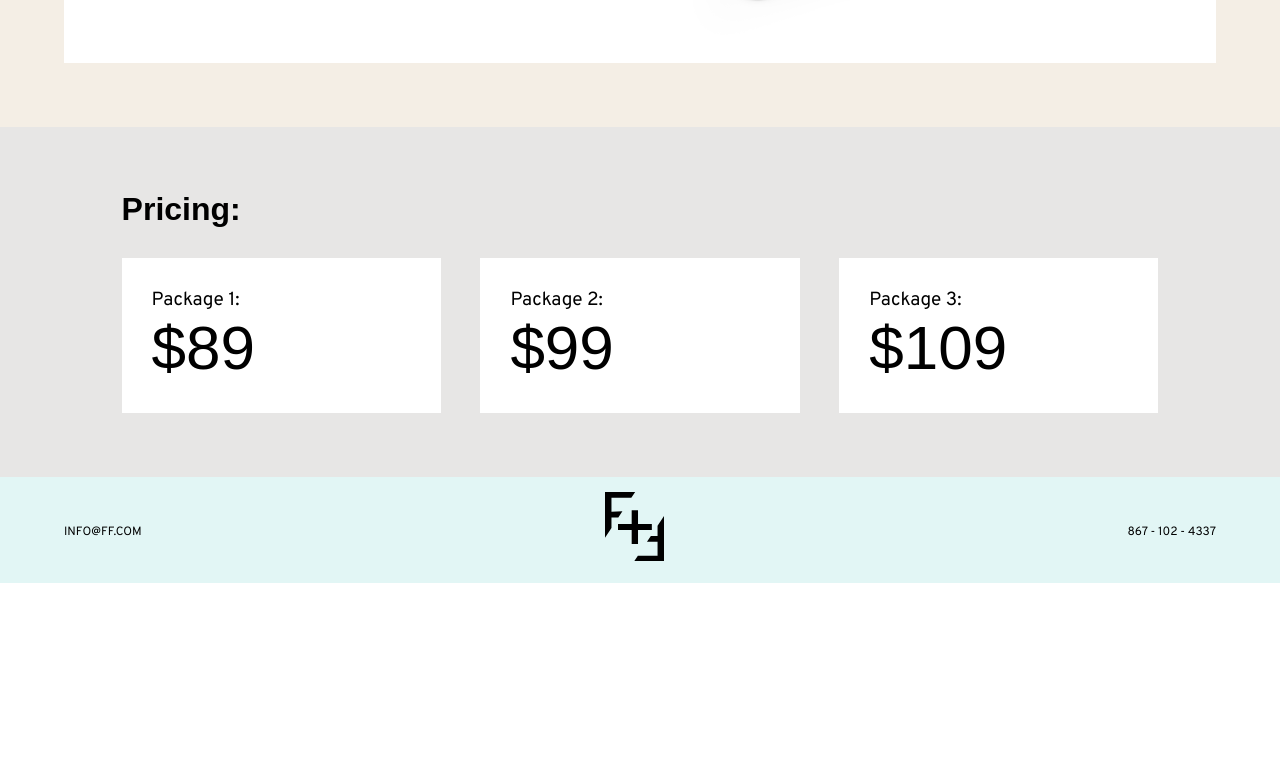
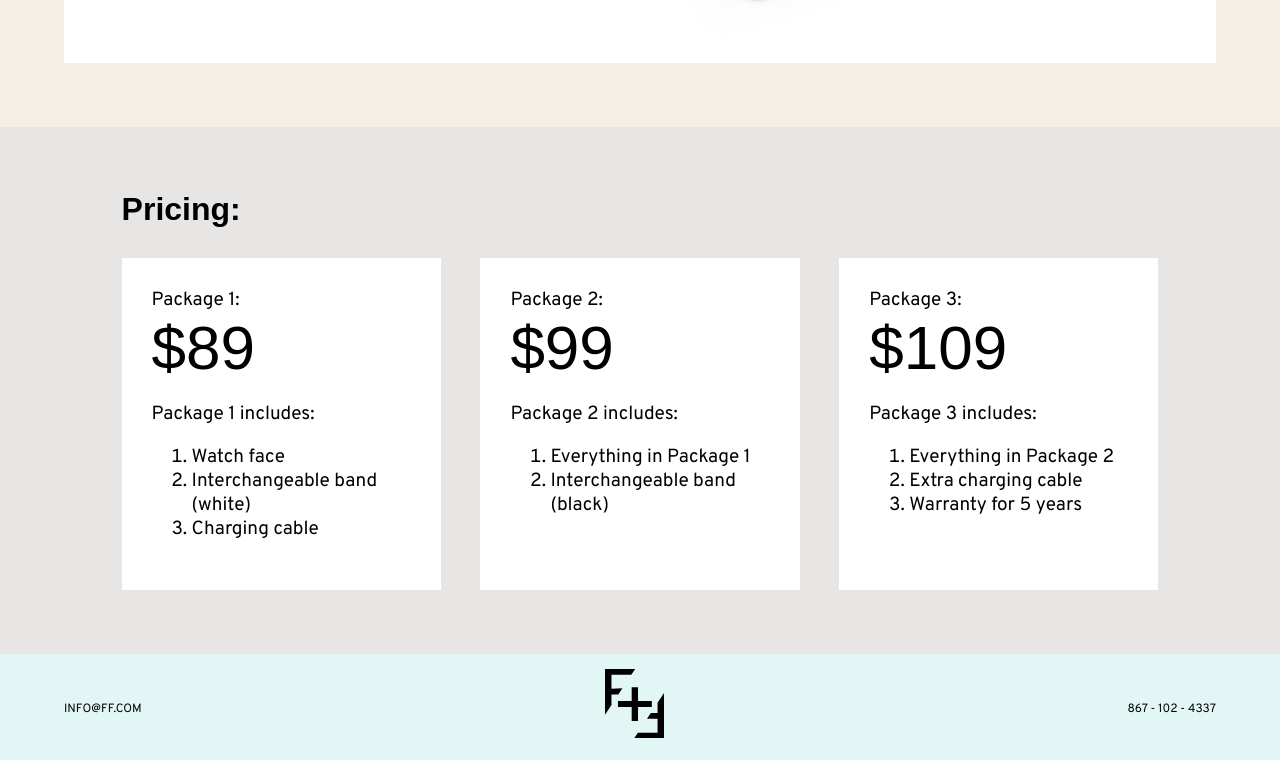
Before and after one commit to BrandonRivas/brainstation_challenege, a plain HTML site: page starter-code/index.html in a window 1280 px wide. Shown: the part 1254-2014 px from the top of the page. Before the commit the page ends 1837 px from the top, so only its background shows below. Drawn offline with Linux system fonts and the light colour scheme; a web font is replaced by a local one.

Commit message:
Contain details for pricing packaging
Contains information on benefits for different price points under
pricing

```diff
--- a/starter-code/index.html
+++ b/starter-code/index.html
@@ -107,7 +107,14 @@
                 <p class="pricing__card-price">$89</p>
               </div>
               <div class="pricing__card-bottom">
-                <!-- add code here for pricing -->
+                <p>
+                    Package 1 includes:
+                    <ol>
+                        <li>Watch face</li>
+                        <li>Interchangeable band (white)</li>
+                        <li>Charging cable</li>
+                    </ol>
+                </p>
               </div>
             </div>
             <div class="pricing__card">
@@ -115,14 +122,31 @@
                 <h4 class="pricing__card-title">Package 2:</h4>
                 <p class="pricing__card-price">$99</p>
               </div>
-              <div class="pricing__card-bottom"></div>
+              <div class="pricing__card-bottom">
+                <p>
+                    Package 2 includes:
+                    <ol>
+                        <li>Everything in Package 1</li>
+                        <li>Interchangeable band (black)</li>
+                    </ol>
+                </p>
+              </div>
             </div>
             <div class="pricing__card">
               <div class="pricing__card-top">
                 <h4 class="pricing__card-title">Package 3:</h4>
                 <p class="pricing__card-price">$109</p>
               </div>
-              <div class="pricing__card-bottom"></div>
+              <div class="pricing__card-bottom">
+                <p>
+                    Package 3 includes:
+                    <ol>
+                        <li>Everything in Package 2</li>
+                        <li>Extra charging cable</li>
+                        <li>Warranty for 5 years</li>
+                    </ol>
+                </p>
+              </div>
             </div>
           </div>
         </div>
```
